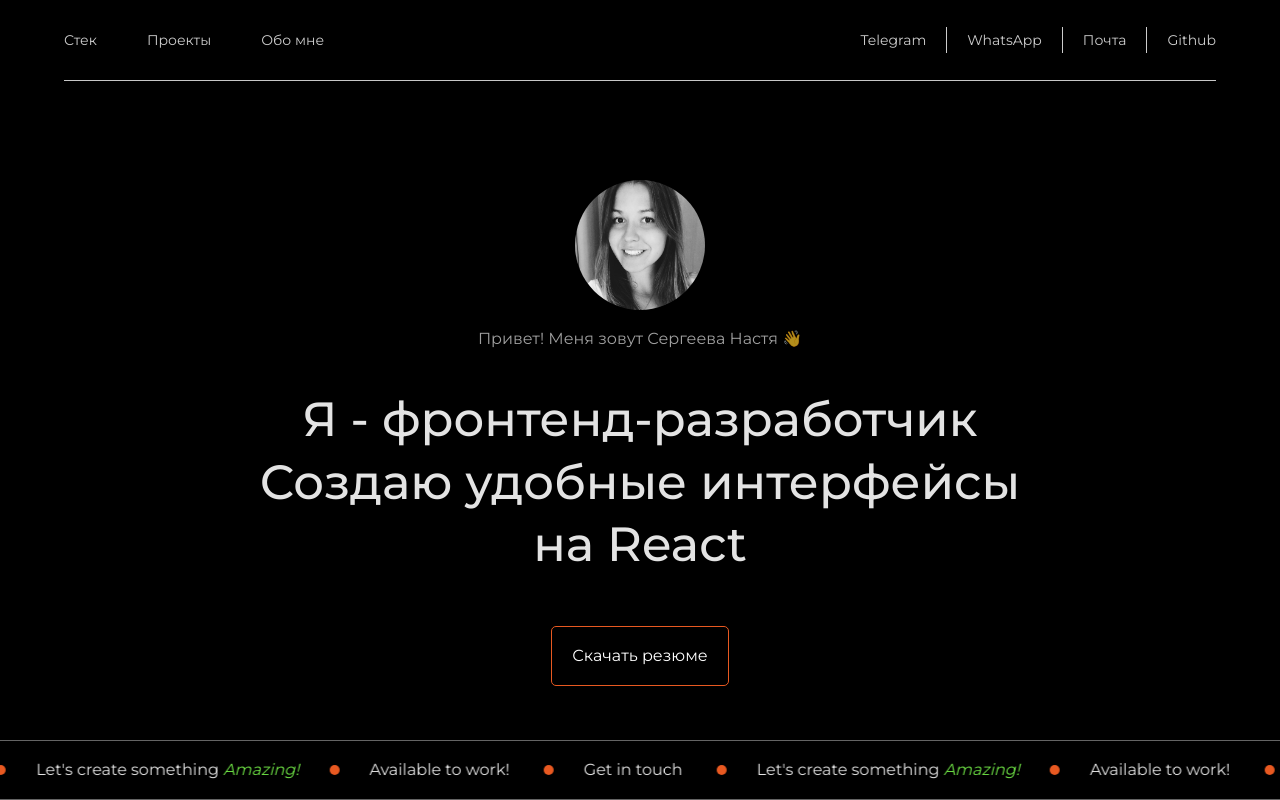
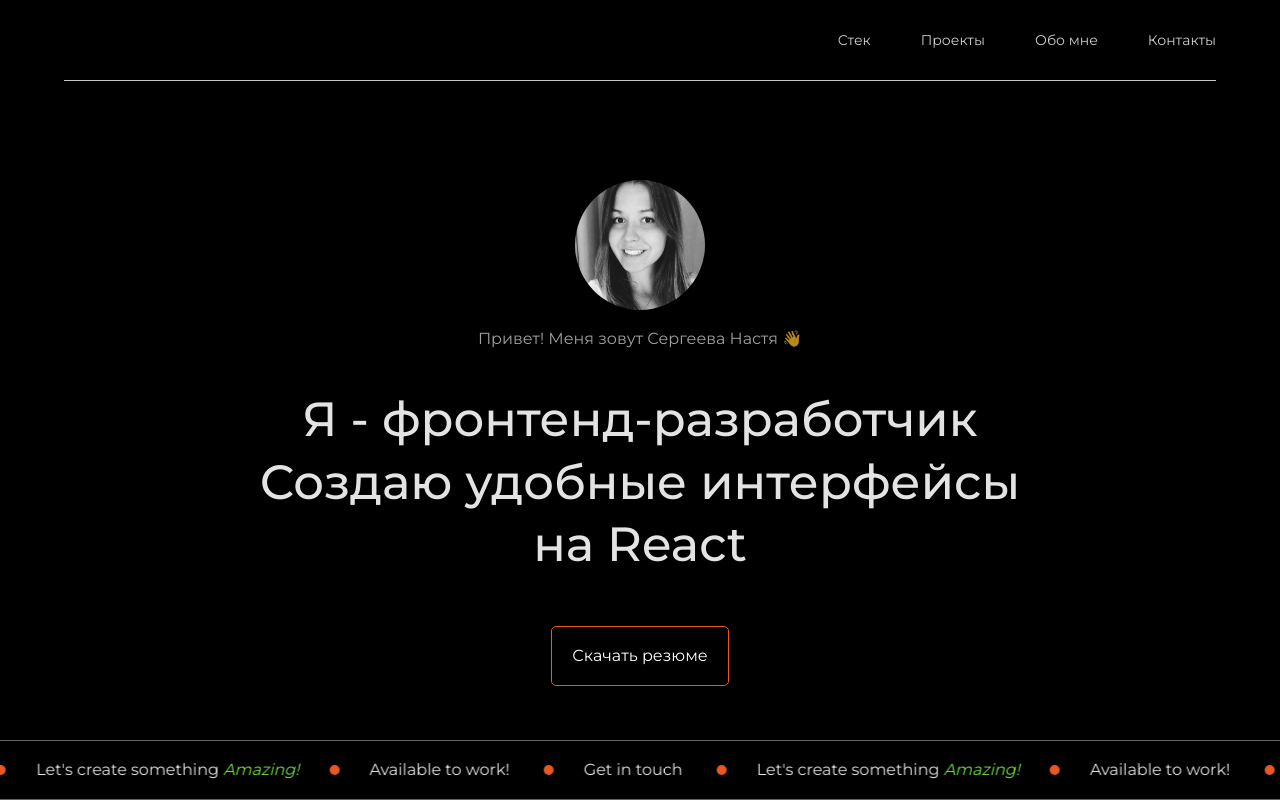
Before and after one commit to AnaSerg/portfolio-website-react, a React (Create React App) app: page / in a window 1280 px wide. Shown: the top 800 px of the page. Built offline with nearby package versions, Linux system fonts and the light colour scheme.

Commit message:
fix: удалить блок с контактами из хэдера

```diff
--- a/src/components/Header/Header.jsx
+++ b/src/components/Header/Header.jsx
@@ -16,22 +16,11 @@ const Header = () => {
                         <li className="header__nav-list-item">
                             <a className="header__nav-list-item-link">Обо мне</a>
                         </li>
+                        <li className="header__nav-list-item">
+                            <a className="header__nav-list-item-link">Контакты</a>
+                        </li>
                     </ul>
                 </nav>
-                <ul className="header__contacts">
-                    <li className="header__contacts-item">
-                        <a className="header__contacts-link">Telegram</a>
-                    </li>
-                    <li className="header__contacts-item">
-                        <a className="header__contacts-link">WhatsApp</a>
-                    </li>
-                    <li className="header__contacts-item">
-                        <a className="header__contacts-link">Почта</a>
-                    </li>
-                    <li className="header__contacts-item">
-                        <a className="header__contacts-link">Github</a>
-                    </li>
-                </ul>
             </div>
         </header>
     );
--- a/src/components/Header/Header.scss
+++ b/src/components/Header/Header.scss
@@ -7,7 +7,7 @@
   height: 80px;
   width: 100%;
   &__content {
-    @include flex-space-between;
+    @include flex-center;
     width: 90%;
     height: 100%;
     margin: 0 auto;
@@ -32,28 +32,4 @@
       }
     }
   }
-  &__contacts {
-    list-style-type: none;
-    display: flex;
-    gap: 20px;
-    &-link {
-      text-decoration: none;
-      color: #fff;
-      &:hover {
-        opacity: .6;
-        transition: opacity .2s;
-      }
-    }
-    &-item {
-      opacity: .8;
-      padding: 5px 20px 5px 0;
-      border-right: 1px solid #fff;
-      font-size: 14px;
-      cursor: pointer;
-      &:last-of-type {
-        border: none;
-        padding: 5px 0;
-      }
-    }
-  }
 }
--- a/src/scss/mixins.scss
+++ b/src/scss/mixins.scss
@@ -2,6 +2,12 @@
   display: flex;
   align-items: center;
   flex-direction: column;
+}
+
+@mixin flex-center {
+  display: flex;
+  align-items: center;
+  justify-content: flex-end;
 }
 
 @mixin flex-space-between {
```
